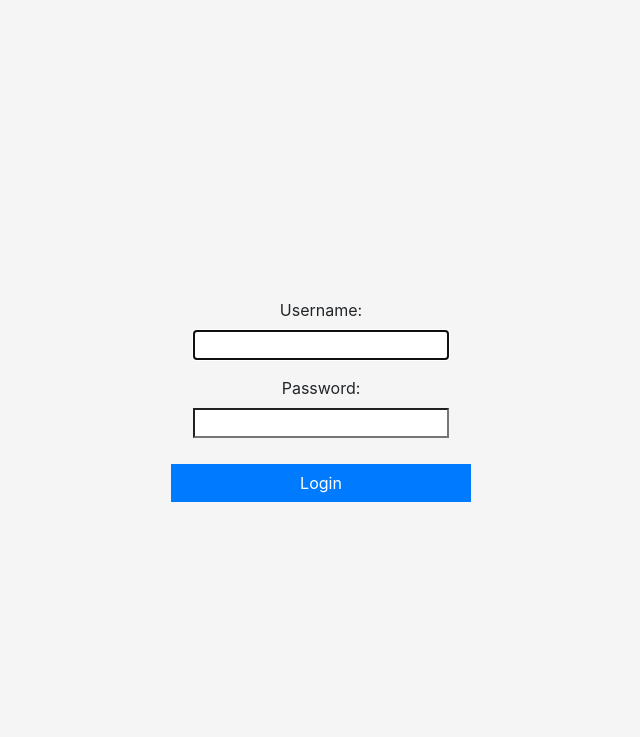
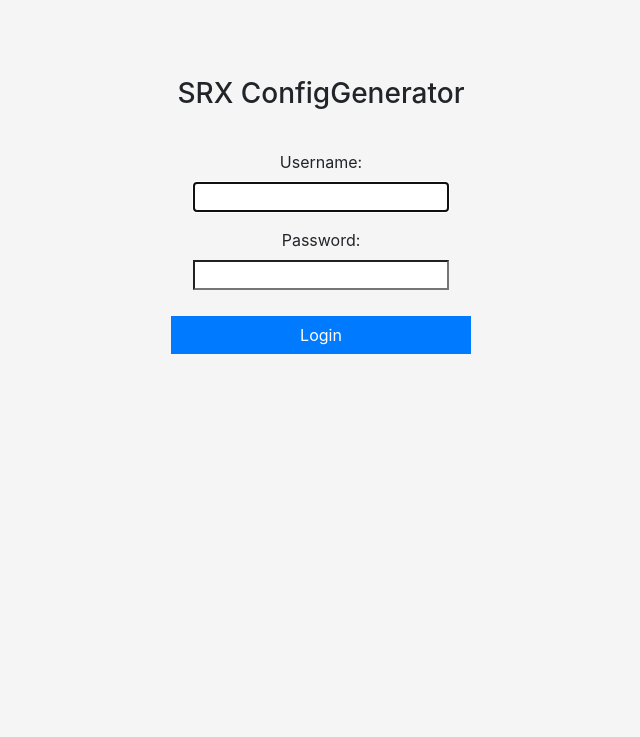
Before and after one commit to haeringer/srx-yamlr, a Django app: page /auth/login/ in a window 1280 px wide. Shown: the top 737 px of the page, without its empty margins (319-959 px from the left). Run offline with Django 3.2, Linux system fonts and the light colour scheme; some libraries are stand-ins or nearby versions.

Commit message:
login page title + form position

```diff
--- a/cgapp/static/cgapp/login.css
+++ b/cgapp/static/cgapp/login.css
@@ -23,6 +23,7 @@ body {
   width: 100%;
   max-width: 330px;
   padding: 15px;
+  padding-bottom: 30%;
   margin: auto;
 }
 .form-signin .checkbox {
--- a/cgapp/templates/cgapp/load.html
+++ b/cgapp/templates/cgapp/load.html
@@ -7,7 +7,7 @@
     <meta name="author" content="bhaeringer">
     <link rel="shortcut icon" href="/static/favicon.ico?v=1" type="image/x-icon">
 
-    <title>SRX Config Generator</title>
+    <title>SRX ConfigGenerator</title>
 
     <link rel="stylesheet" type="text/css" href="/static/cgapp/load.css">
   </head>
--- a/cgapp/templates/cgapp/main.html
+++ b/cgapp/templates/cgapp/main.html
@@ -7,7 +7,7 @@
     <meta name="author" content="bhaeringer">
     <link rel="shortcut icon" href="/static/favicon.ico?v=1" type="image/x-icon">
 
-    <title>SRX Config Generator</title>
+    <title>SRX ConfigGenerator</title>
 
     <!-- Bootstrap core CSS + other libraries -->
     <link rel="stylesheet" href="/static/bootstrap.min.css">
@@ -33,7 +33,7 @@
     </div>
 
     <nav class="navbar navbar-dark fixed-top bg-dark p-0 shadow">
-      <a class="navbar-brand col-sm-3" href="#">SRX Config Generator</a>
+      <a class="navbar-brand col-sm-3" href="#">SRX ConfigGenerator</a>
       <ul class="navbar-nav px-3">
         <li class="nav-item text-nowrap">
           <a class="nav-link" href="/auth/logout">Log out</a>
--- a/cgapp/templates/registration/login.html
+++ b/cgapp/templates/registration/login.html
@@ -6,7 +6,7 @@
     <meta name="description" content="SRX Firewall Config Generator Login">
     <meta name="author" content="bhaeringer">
 
-    <title>SRX Config Generator - Login</title>
+    <title>SRX ConfigGenerator - Login</title>
 
     <!-- Bootstrap core CSS -->
     <link rel="stylesheet" href="/static/bootstrap.min.css">
@@ -17,6 +17,7 @@
 
   <body class="text-center">
     <form class="form-signin" method="post">
+      <h1 class="h3 mb-3">SRX ConfigGenerator</h1><br>
       {% csrf_token %}
       {{ form.as_p }}
       <button class="btn btn-primary btn-block" type="submit">Login</button>
```
